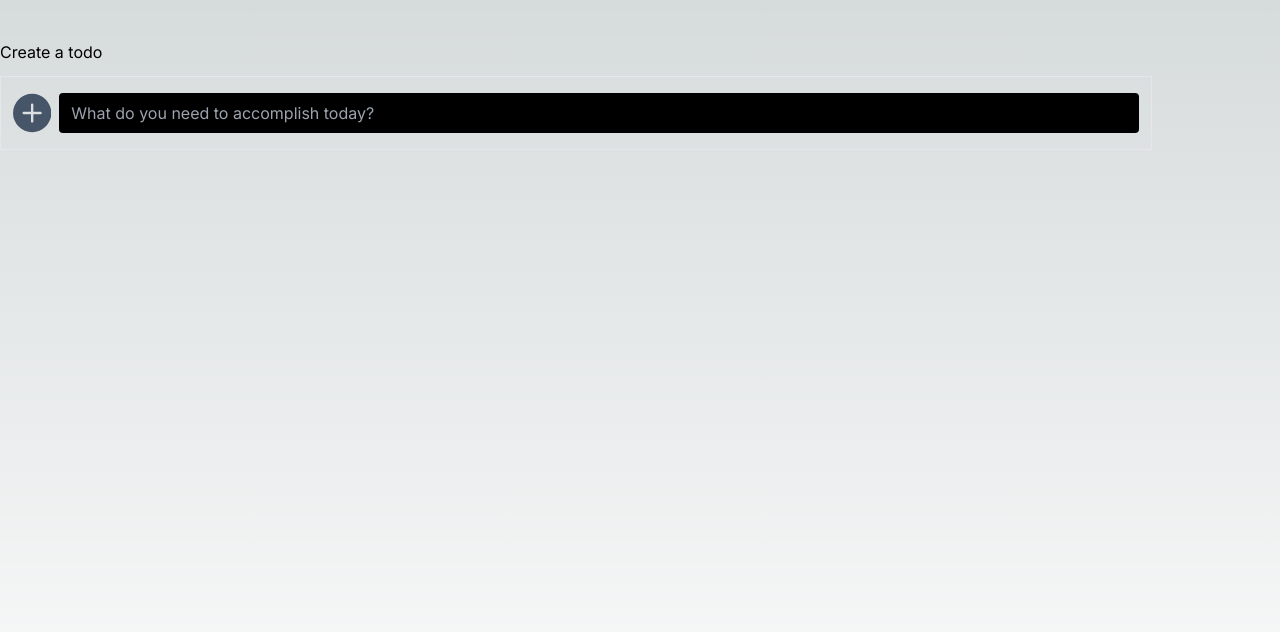
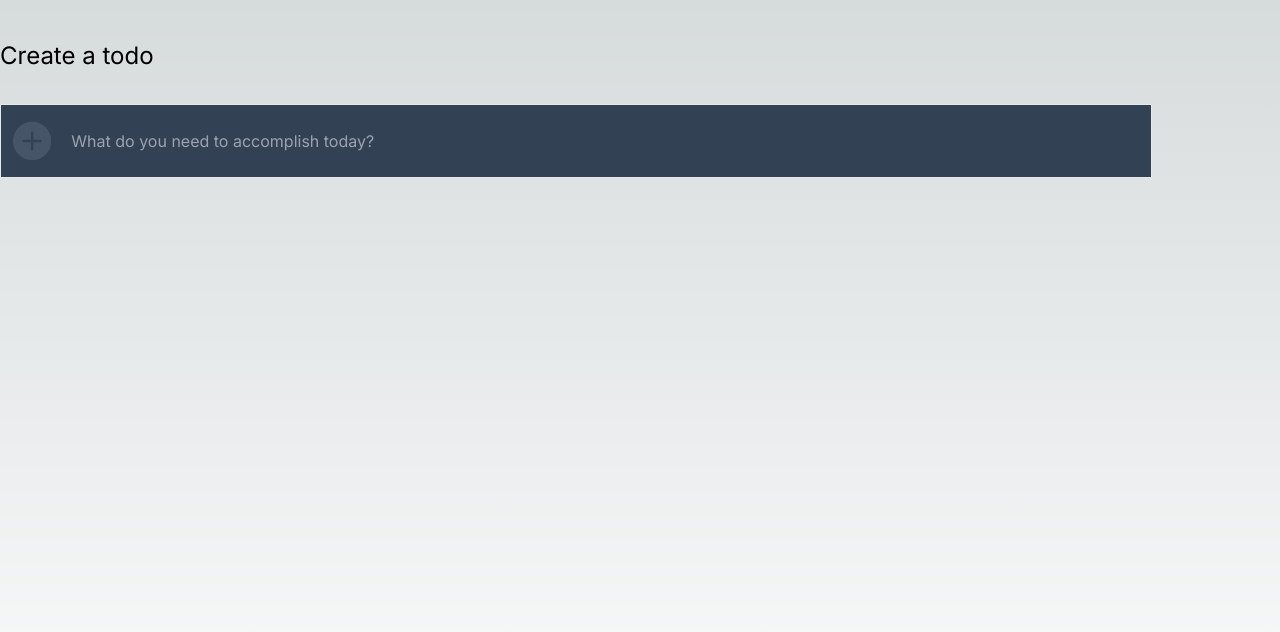
Before and after one commit to Albatraoz12/Todo-app, a Next.js app: page / in a window 1280 px wide. Shown: the top 632 px of the page. Built offline with nearby package versions, Linux system fonts and the light colour scheme.

Commit message:
change background color

```diff
--- a/components/CreateTodo.tsx
+++ b/components/CreateTodo.tsx
@@ -7,10 +7,10 @@ import React from 'react';
 const CreateTodo = () => {
   return (
     <div className='flex flex-col justify-center items-center gap-3 w-[90%]'>
-      <label htmlFor='createTodo' className='self-start'>
+      <label htmlFor='createTodo' className='self-start text-2xl mb-5'>
         Create a todo
       </label>
-      <div className='border flex justify-center items-center w-full gap-2 py-4 px-3 cursor-pointer'>
+      <div className='border bg-slate-700 flex justify-center items-center w-full gap-2 py-4 px-3 cursor-pointer'>
         <BsFillPlusCircleFill
           size={40}
           color='rgb(71 85 105)'
@@ -20,7 +20,7 @@ const CreateTodo = () => {
           type='text'
           id='createTodo'
           name='createTodo'
-          className='w-full h-10 rounded px-3 bg-black focus:border-b-white focus:border-b-2 active:border-b-white active:border-b-2 outline-none'
+          className='w-full h-10 rounded px-3 bg-slate-700 focus:border-b-white focus:border-b-2 active:border-b-white active:border-b-2 outline-none'
           placeholder='What do you need to accomplish today?'
         />
       </div>
```
